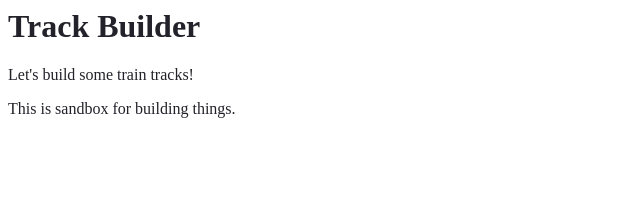
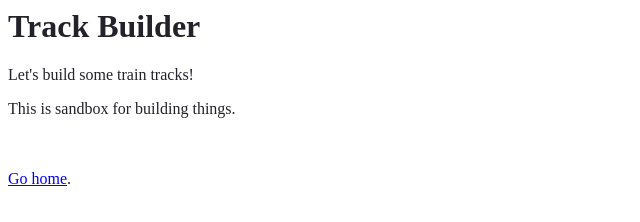
Before and after one commit to nemoninja/react-projects, a Gatsby site: page /TrackBuilder in a window 1280 px wide. Shown: the full height of the page, 0-640 px from the left. Built offline with nearby package versions, Linux system fonts and the light colour scheme; Gatsby itself is replaced by a stand-in of ours.

Commit message:
Add home link to trackbuilder

```diff
--- a/src/pages/TrackBuilder.js
+++ b/src/pages/TrackBuilder.js
@@ -1,5 +1,7 @@
 import * as React from "react";
 import "../styles/MainPage.module.css";
+import paths from "../paths";
+import { Link } from "gatsby";
 
 const TrackSandbox = () => {
   return <div>a cell</div>;
@@ -15,6 +17,10 @@
         <br />
         {TrackSandbox}
       </div>
+      <div>
+        <br />
+        <Link to={paths.Home}>Go home</Link>.
+      </div>
     </main>
   );
 };
```
